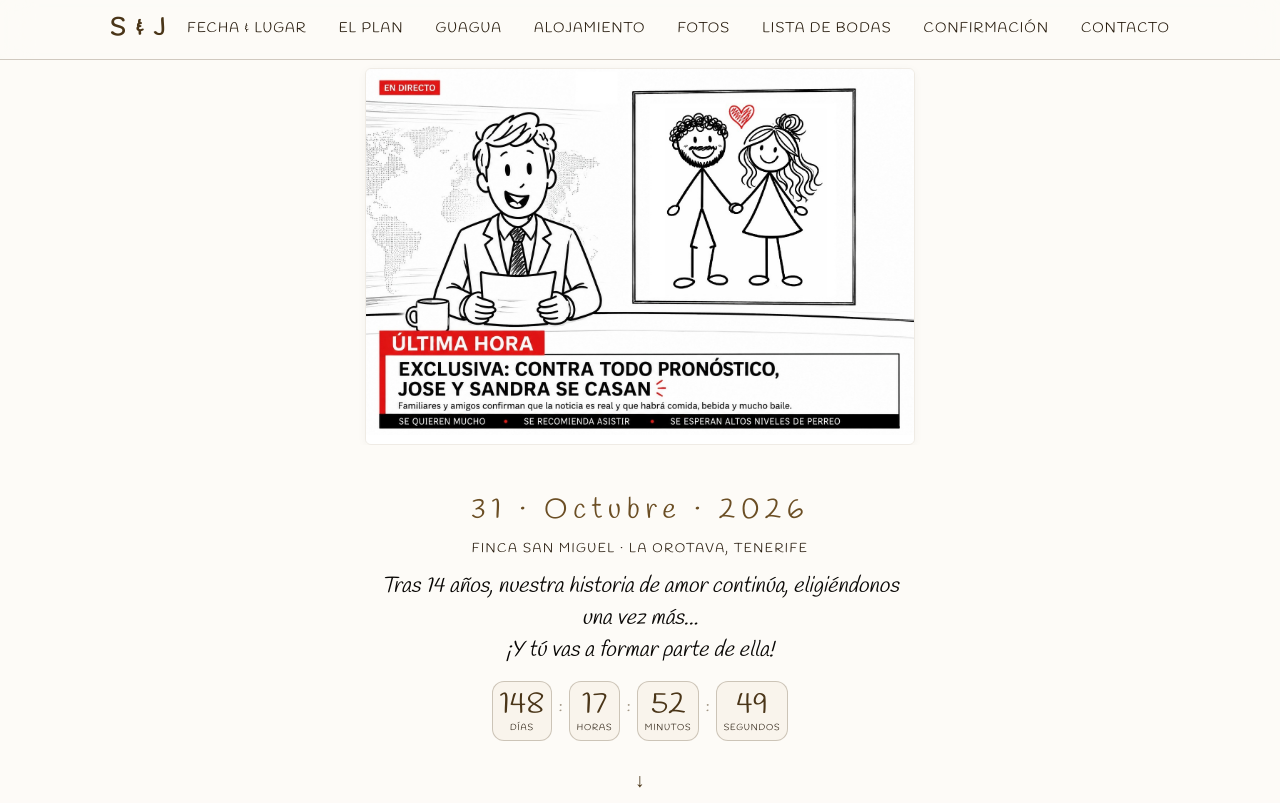
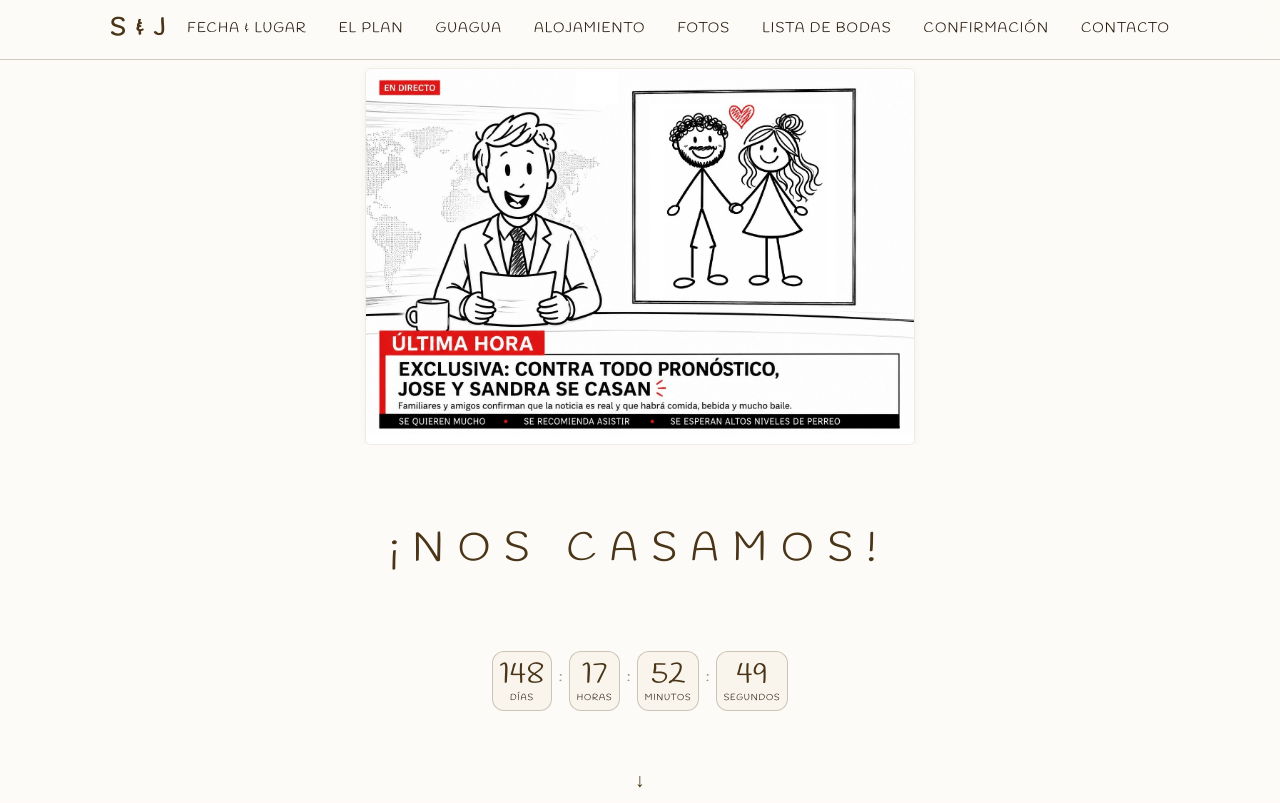
Before and after one commit to josemoreno/sandra-y-jose, a website built with Vite: page index.html in a window 1280 px wide. Shown: the top 803 px of the page. Built offline with nearby package versions, Linux system fonts and the light colour scheme.

Commit message:
refactor: clean up front page

```diff
--- a/index.html
+++ b/index.html
@@ -44,11 +44,11 @@
       <img src="/images/portada.jpeg" alt="Sandra &amp; Jose - Portada Boda" class="hero-portada-img" />
     </div>
     <div class="hero-content">
-      <!-- <p class="hero-pre">¡nos casamos!</p> -->
-      <p class="hero-date">31 · Octubre · 2026</p>
+      <p class="hero-pre">¡Nos casamos!</p>
+      <!-- <p class="hero-date">31 · Octubre · 2026</p>
       <p class="hero-venue">Finca San Miguel · La Orotava, Tenerife</p>
       <p class="hero-quote">Tras 14 años, nuestra historia de amor continúa, eligiéndonos una vez más...<br>¡Y tú vas a
-        formar parte de ella!</p>
+        formar parte de ella!</p> -->
       <div class="countdown" id="countdown">
         <div class="count-item"><span id="cd-days">--</span><label>días</label></div>
         <div class="count-sep">:</div>
--- a/src/style.css
+++ b/src/style.css
@@ -231,6 +231,16 @@ ul {
   padding-top: var(--nav-h);
 }
 
+.hero-pre {
+  font-family: var(--ff-sans);
+  font-size: 2.5rem;
+  letter-spacing: .35em;
+  text-transform: uppercase;
+  color: var(--c-gold);
+  animation: fadeUp .8s ease both;
+}
+
+
 .hero-image-wrap {
   width: 100%;
   height: 52%;
@@ -262,8 +272,8 @@ ul {
   display: flex;
   flex-direction: column;
   align-items: center;
-  justify-content: center;
-  gap: .3rem;
+  justify-content: space-evenly;
+  gap: 0;
   max-width: 700px;
   margin: 0 auto;
 }
```
